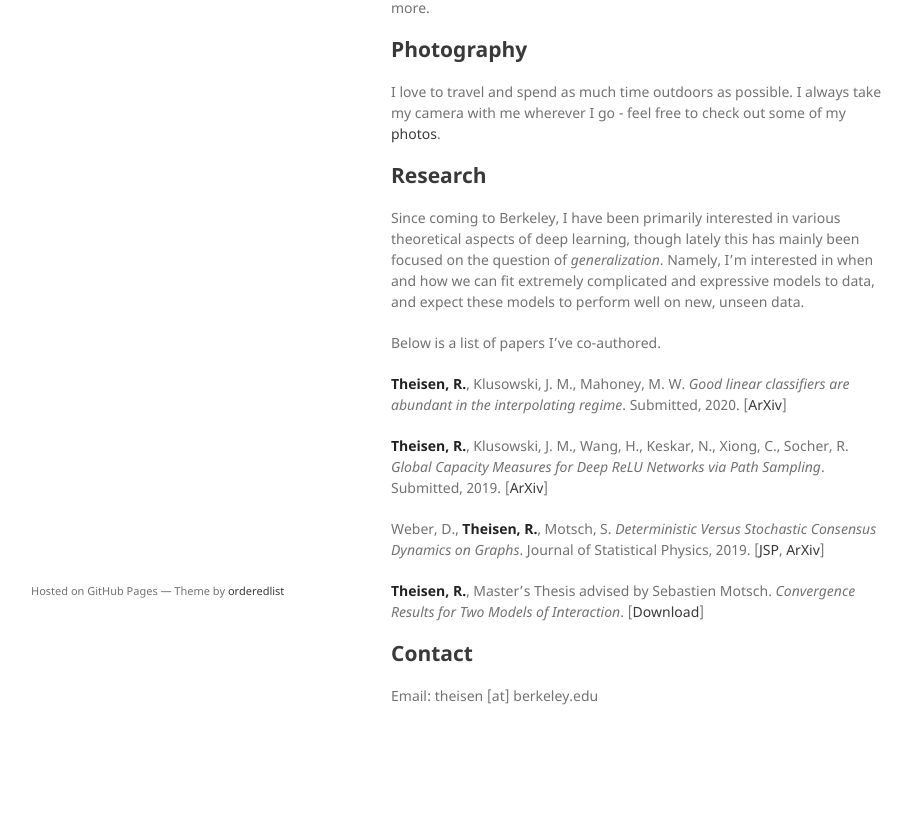
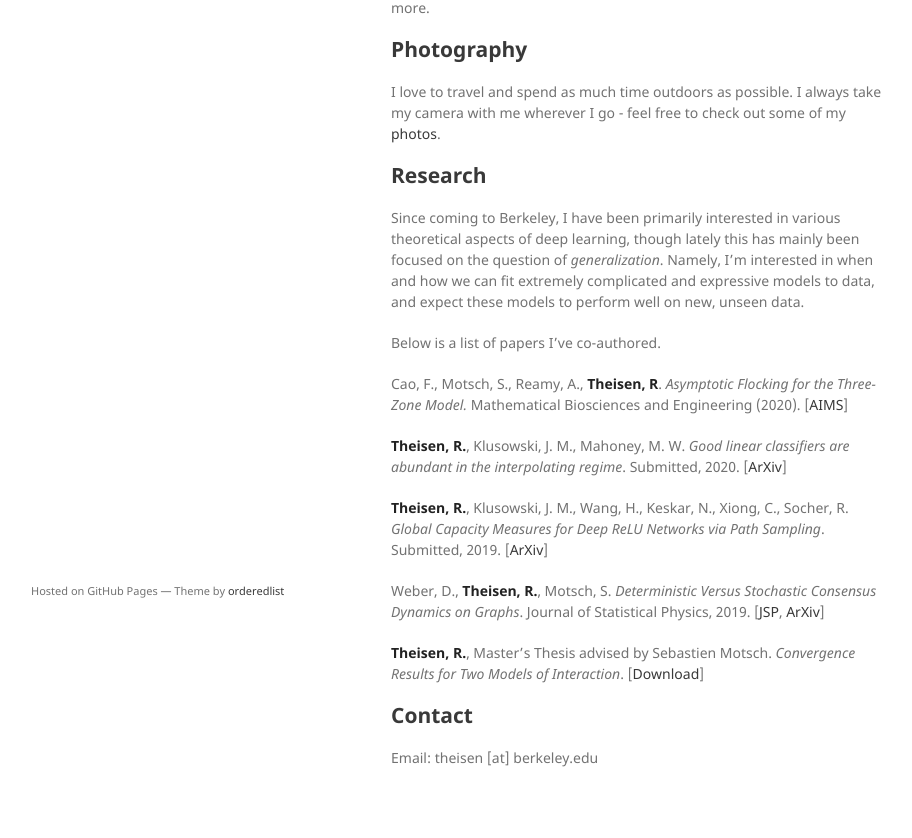
Before and after one commit to rythei/PersonalSiteWorking, a Jekyll site: the page built from index.md, in a window 1280 px wide. Shown: the part 230-1068 px from the top of the page, without its empty margins (179-1091 px from the left). Built offline with Jekyll 4.4.1, drawn with Linux system fonts in a browser that asks for light colours; our own code applies the rules of GitHub Pages for plain Markdown files; before the commit the page ends 1006 px from its top, so only the background shows below that.

Commit message:
update papers

```diff
--- a/index.md
+++ b/index.md
@@ -15,6 +15,8 @@ Since coming to Berkeley, I have been primarily interested in various theoretica
 
 Below is a list of papers I've co-authored.
 
+Cao, F., Motsch, S., Reamy, A., **Theisen, R**. _Asymptotic Flocking for the Three-Zone Model._ Mathematical Biosciences and Engineering (2020). [[AIMS](https://www.aimspress.com/article/10.3934/mbe.2020391)]
+
 **Theisen, R.**, Klusowski, J. M., Mahoney, M. W. _Good linear classifiers are abundant in the interpolating regime_. Submitted, 2020. [[ArXiv](https://arxiv.org/abs/2006.12625)]
 
 **Theisen, R.**, Klusowski, J. M., Wang, H., Keskar, N., Xiong, C., Socher, R. _Global Capacity Measures for Deep ReLU Networks via Path Sampling_. Submitted, 2019. [[ArXiv](https://arxiv.org/abs/1910.10245)]
```
